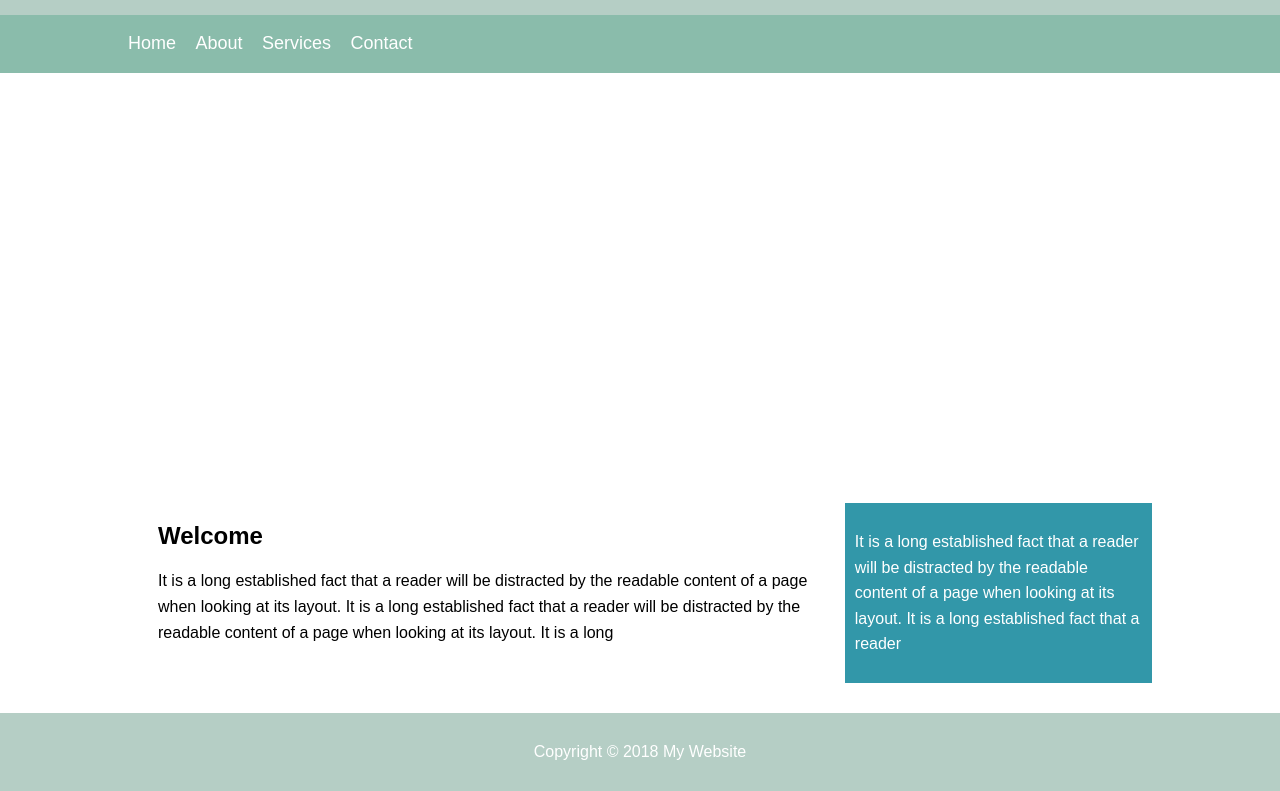
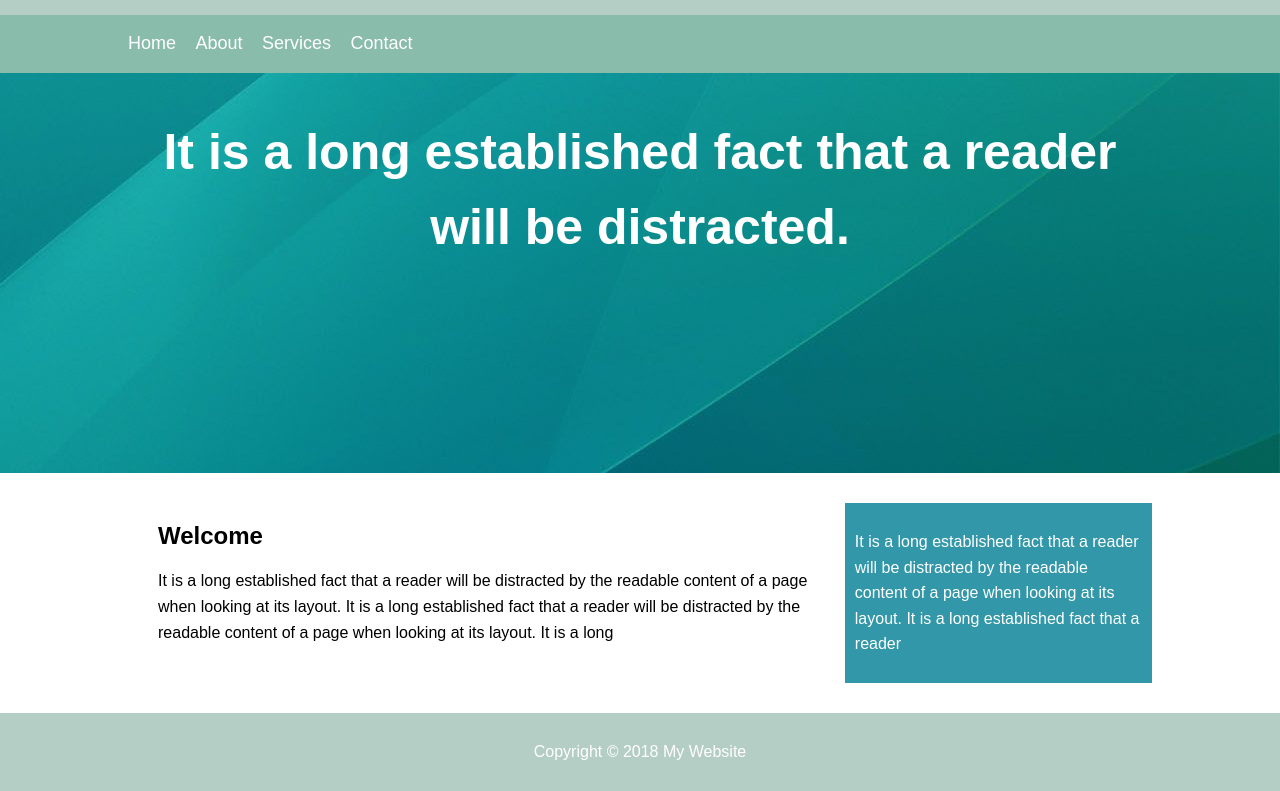
Before and after one commit to ireneobrozie/css-crash-course, a plain HTML site: page index.html in a window 1280 px wide. Shown: the part 53-844 px from the top of the page. Drawn offline with Linux system fonts and the light colour scheme.

Commit message:
Update style.css

```diff
--- a/style.css
+++ b/style.css
@@ -31,7 +31,7 @@ body{
     font-size: 18px;
 }
 #showcase{
-    background-image: url(../IMAGES/showcase.jpg);
+    background-image: url(showcase.jpg);
     min-height: 400px;
     text-align: center;
     background-position: center right;
```
